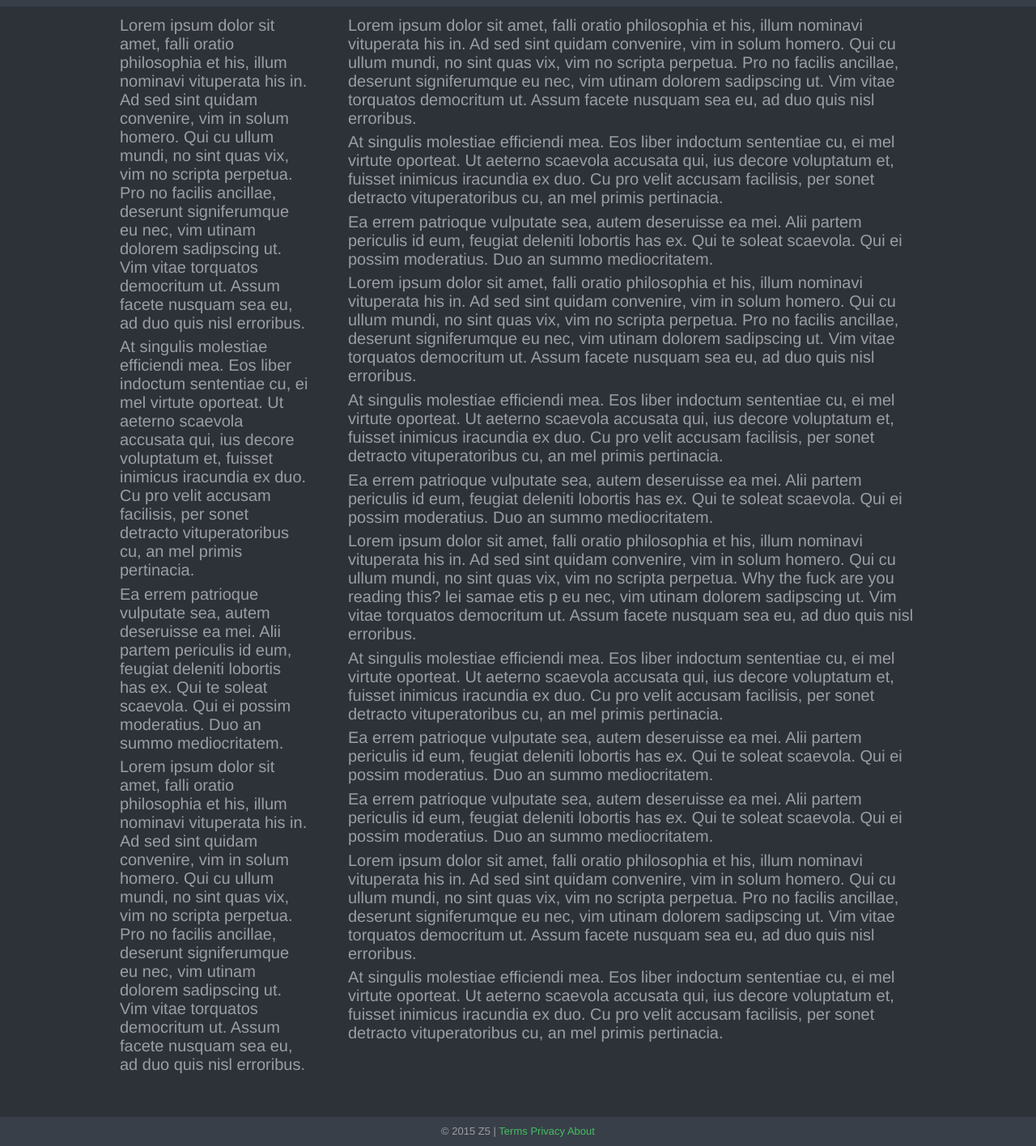
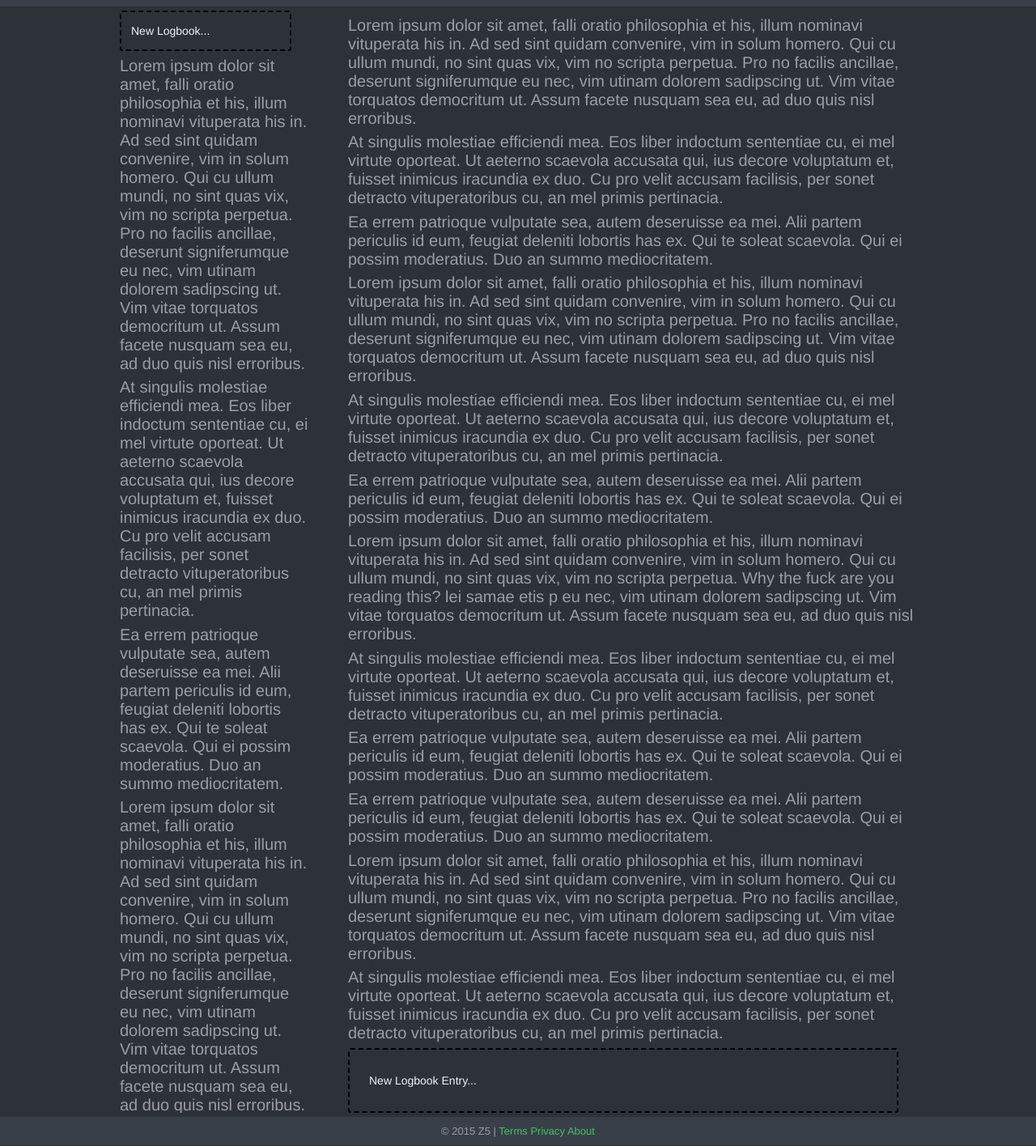
Before and after one commit to andreimuntean/Logbook, a PHP site: page /pages/logbook-page/logbook-page.html in a window 1280 px wide. Shown: the part 62-1478 px from the top of the page at 81% size. Run offline with PHP 8.4, Linux system fonts and the light colour scheme.

Commit message:
Added the 'create logbook' and 'create logbook entry' buttons, along with the CSS. Tidied some other stuff up.

```diff
--- a/Logbook/css/style.css
+++ b/Logbook/css/style.css
@@ -139,15 +139,23 @@ button {
   font-size: 14px;
 }
 
+button.navbarButton1 {
+  width: 75px;
+  margin-top: 10px;
+  float: right;
+}
+
+button.logEditorButton {
+  font-family: "LiberationSans-Regular";
+  border-width: 2px;
+  background-color: #2d3239;
+  text-align: left;
+  border-style: dashed;
+}
+
 #signUpButton {
   width: 350px;
   margin-top: 10px;
-}
-
-.navbarButton1 {
-  width: 75px;
-  margin-top: 10px;
-  float: right;
 }
 
 .greyGradient {
--- a/Logbook/pages/logbook-page/logbook-page.html
+++ b/Logbook/pages/logbook-page/logbook-page.html
@@ -27,6 +27,10 @@
     <div class="contentContainer" style="height:100%; padding:0">
 
       <div class="logbookSelectionPane" style="float:left; height:100%">
+
+        <button type="button" class="logEditorButton" style="height:50px;
+        width:212px; padding-left:12px">New Logbook...</button>
+
         <p>Lorem ipsum dolor sit amet, falli oratio philosophia et his, illum
           nominavi vituperata his in. Ad sed sint quidam convenire, vim in solum
           homero. Qui cu ullum mundi, no sint quas vix, vim no scripta perpetua.
@@ -120,13 +124,17 @@
           decore voluptatum et, fuisset inimicus iracundia ex duo. Cu pro velit
           accusam facilisis, per sonet detracto vituperatoribus cu, an mel primis
           pertinacia.</p>
+
+        <button type="button" class="logEditorButton" style="height:80px;
+        width:680px; padding-left:24px">New Logbook Entry...</button>
+
       </div>
 
     </div>
   </div>
 
   <div class="contentContainer" align="center">
-    <p class="verySmall" style="margin-top:2px; margin-bottom:3px;">&copy;
+    <p class="verySmall" style="margin-top:2px; margin-bottom:2px;">&copy;
       2015 Z5 | <a>Terms</a> <a>Privacy</a> <a>About</a>
     </p>
   </div>
```
Also changed, not shown: Logbook/pages/landing-page/landing-page.html (+4 -8 lines).
